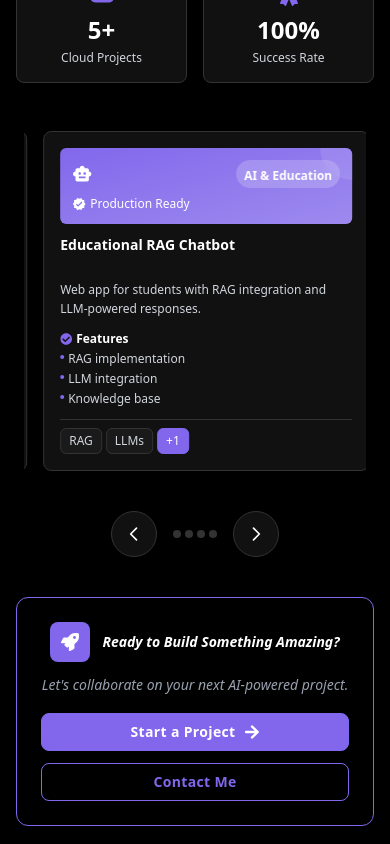
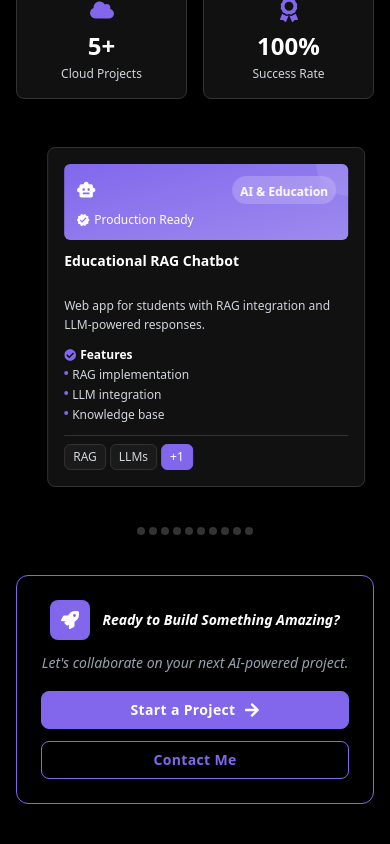
Before and after one commit to thirumurugan2001/Portfolio, a React (Vite) app: page / in a window 390 px wide. Shown: the part 7180-8024 px from the top of the page. Built offline with nearby package versions, Linux system fonts and the light colour scheme.

Commit message:
update the card shown

```diff
--- a/src/component/Projects.jsx
+++ b/src/component/Projects.jsx
@@ -1,4 +1,4 @@
-import React, { useState, useEffect, useRef } from "react";
+import React, {useRef } from "react";
 import Slider from "react-slick";
 import {
   FaCloud,
@@ -127,7 +127,6 @@ const Projects = () => {
   ];
 
   const sliderSettings = {
-    // ... (keep your slider settings as is)
     dots: false,
     infinite: true,
     autoplay: true,
@@ -146,10 +145,19 @@ const Projects = () => {
         },
       },
       {
+        breakpoint: 768,
+        settings: {
+          slidesToShow: 1, // Changed from 1.5 to 1
+          slidesToScroll: 1,
+          centerMode: false, // Disable center mode for single card
+        },
+      },
+      {
         breakpoint: 640,
         settings: {
-          slidesToShow: 1,
+          slidesToShow: 1, // Show only one card on mobile
           slidesToScroll: 1,
+          centerMode: false,
         },
       },
     ],
@@ -160,7 +168,7 @@ const Projects = () => {
   };
 
   return (
-    <section id="projects" className="py-16 px-4 sm:px-6 lg:px-8 bg-black">
+    <section id="projects" className="py-20 px-4 sm:px-6 lg:px-8 bg-black">
       <div className="max-w-7xl mx-auto">
         {/* Section Header with Professional Badge Style */}
         <div className="text-center mb-10">
@@ -202,7 +210,7 @@ const Projects = () => {
           </p>
         </div>
 
-        {/* Stats Bar - Keeping your existing code */}
+        {/* Stats Bar */}
         <div className="grid grid-cols-2 md:grid-cols-4 gap-4 mb-12">
           <div className="bg-[#111111] border border-[#333333] rounded-lg p-4 text-center hover:shadow-[0_0_15px_rgba(130,103,236,0.1)] transition-all duration-300 hover:border-[#8267ec] group">
             <div className="text-[#8267ec] flex justify-center mb-2 group-hover:scale-110 transition-transform">
@@ -250,7 +258,7 @@ const Projects = () => {
           <Slider ref={sliderRef} {...sliderSettings}>
             {projects.map((project, index) => (
               <div key={index} className="px-2 sm:px-3">
-                <div className="bg-[#111111] border border-[#333333] rounded-lg p-4 hover:border-[#8267ec] hover:shadow-[0_0_25px_rgba(130,103,236,0.2)] transition-all duration-300 group h-full">
+                <div className="bg-[#111111] border border-[#333333] rounded-lg p-4 hover:border-[#8267ec] hover:shadow-[0_0_25px_rgba(130,103,236,0.2)] transition-all duration-300 group h-full mx-1 sm:mx-0">
                   {/* Card Header with Gradient */}
                   <div
                     className={`bg-gradient-to-br ${project.color} p-3 rounded-md mb-3 relative overflow-hidden`}
@@ -332,8 +340,8 @@ const Projects = () => {
           </Slider>
         </div>
 
-        {/* Navigation Arrows */}
-        <div className="flex justify-center items-center space-x-4 mb-10">
+        {/* Navigation Arrows - Hide on mobile for single card view */}
+        <div className="hidden sm:flex justify-center items-center space-x-4 mb-10">
           <button
             onClick={() => sliderRef.current?.slickPrev()}
             className="bg-[#111111] hover:bg-[#8267ec] border border-[#333333] hover:border-[#8267ec] text-white hover:text-white rounded-full p-3 transition-all duration-300 hover:scale-110 hover:shadow-[0_0_15px_rgba(130,103,236,0.3)]"
@@ -385,6 +393,19 @@ const Projects = () => {
           </button>
         </div>
 
+        {/* Mobile Dots Only - Show on mobile */}
+        <div className="sm:hidden flex justify-center items-center space-x-1 mb-10">
+          {Array.from({ length: Math.ceil(projects.length) }).map(
+            (_, idx) => (
+              <button
+                key={idx}
+                onClick={() => sliderRef.current?.slickGoTo(idx)}
+                className="w-2 h-2 rounded-full bg-[#333333] hover:bg-[#8267ec] transition-all duration-300"
+              />
+            )
+          )}
+        </div>
+
         {/* Call to Action */}
         <div className="text-center">
           <div className="bg-black border border-[#8267ec] rounded-xl p-6 max-w-xl mx-auto hover:shadow-[0_0_40px_rgba(130,103,236,0.25)] transition-all duration-300 group">
```
